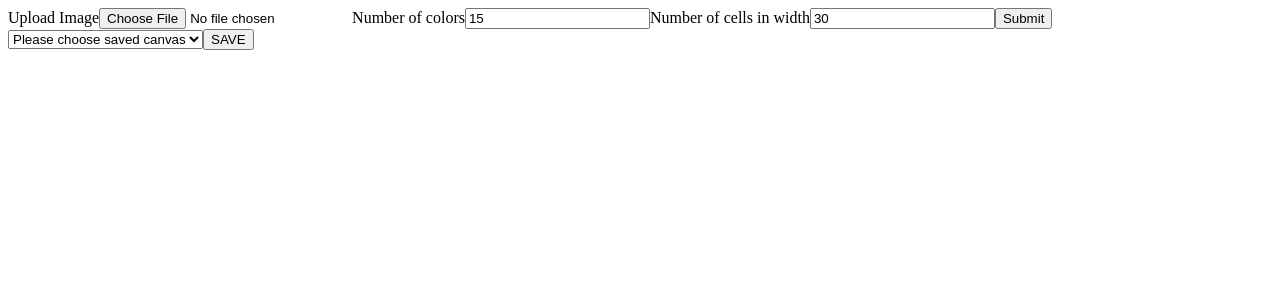
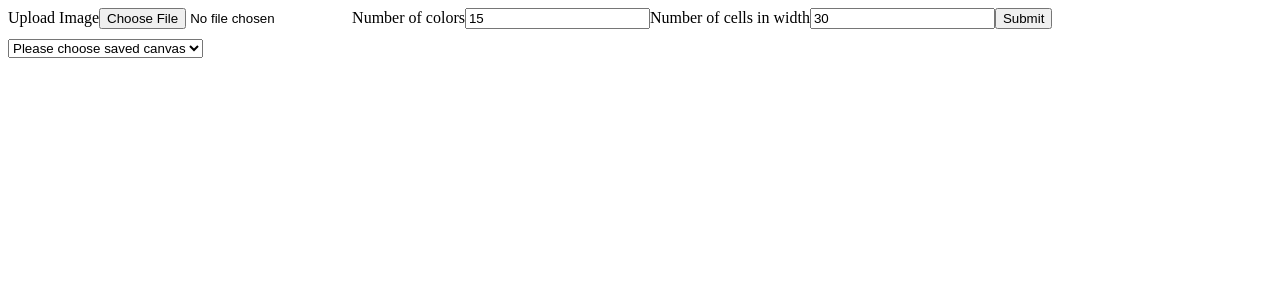
Before and after one commit to ViktoriaPruchkovskaya/pixify, a React (Vite) app in the folder web/: page / in a window 1280 px wide. Shown: the top 300 px of the page. Built offline with nearby package versions, Linux system fonts and the light colour scheme.

Commit message:
Hide save button if canvas is not displayed

```diff
--- a/web/src/App.tsx
+++ b/web/src/App.tsx
@@ -47,7 +47,13 @@ export default function App() {
                 palette={canvas.palette}
                 updateCanvas={canvasUpdater}
             />
-            <div style={{ display: 'flex', flexDirection: 'column' }}>
+            <div
+                style={{
+                    display: 'flex',
+                    flexDirection: 'column',
+                    gap: '10px',
+                }}
+            >
                 <ImageForm onCanvasReceived={setCanvas} />
                 <CanvasMenu
                     onCanvasSelected={setCanvas}
--- a/web/src/components/CanvasMenu/CanvasMenu.tsx
+++ b/web/src/components/CanvasMenu/CanvasMenu.tsx
@@ -16,13 +16,21 @@ export default function CanvasMenu({
     showOverlay,
 }: CanvasMenuProps) {
     return (
-        <div>
+        <div
+            style={{
+                display: 'flex',
+                // justifyContent: 'space-between',
+                gap: '15px',
+            }}
+        >
             <CanvasSelector onCanvasSelected={onCanvasSelected} />
-            <SaveButton
-                canvas={canvas}
-                showOverlay={showOverlay}
-                hideOverlay={hideOverlay}
-            />
+            {canvas.embroidery.length ? (
+                <SaveButton
+                    canvas={canvas}
+                    showOverlay={showOverlay}
+                    hideOverlay={hideOverlay}
+                />
+            ) : undefined}
         </div>
     );
 }
--- a/web/src/components/CanvasMenu/SaveMenu/SaveButton.tsx
+++ b/web/src/components/CanvasMenu/SaveMenu/SaveButton.tsx
@@ -23,7 +23,15 @@ export default function SaveButton({
 
     return (
         <>
-            <button onClick={handleOnClick}>SAVE</button>
+            <button
+                onClick={handleOnClick}
+                style={{
+                    cursor: 'pointer',
+                    width: '10%',
+                }}
+            >
+                Save
+            </button>
             {isSaveMenuShowed && (
                 <SaveMenu
                     canvas={canvas}
```
